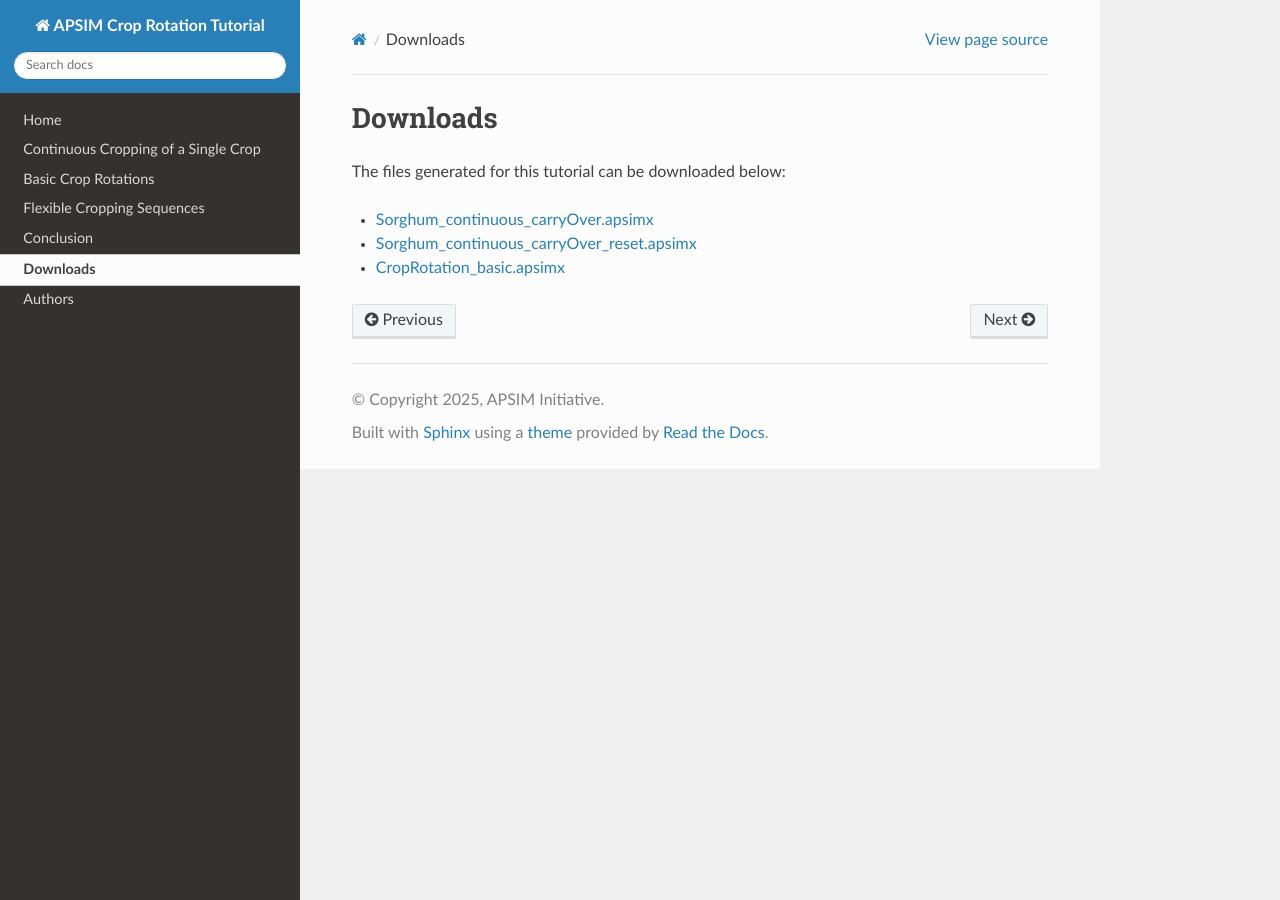
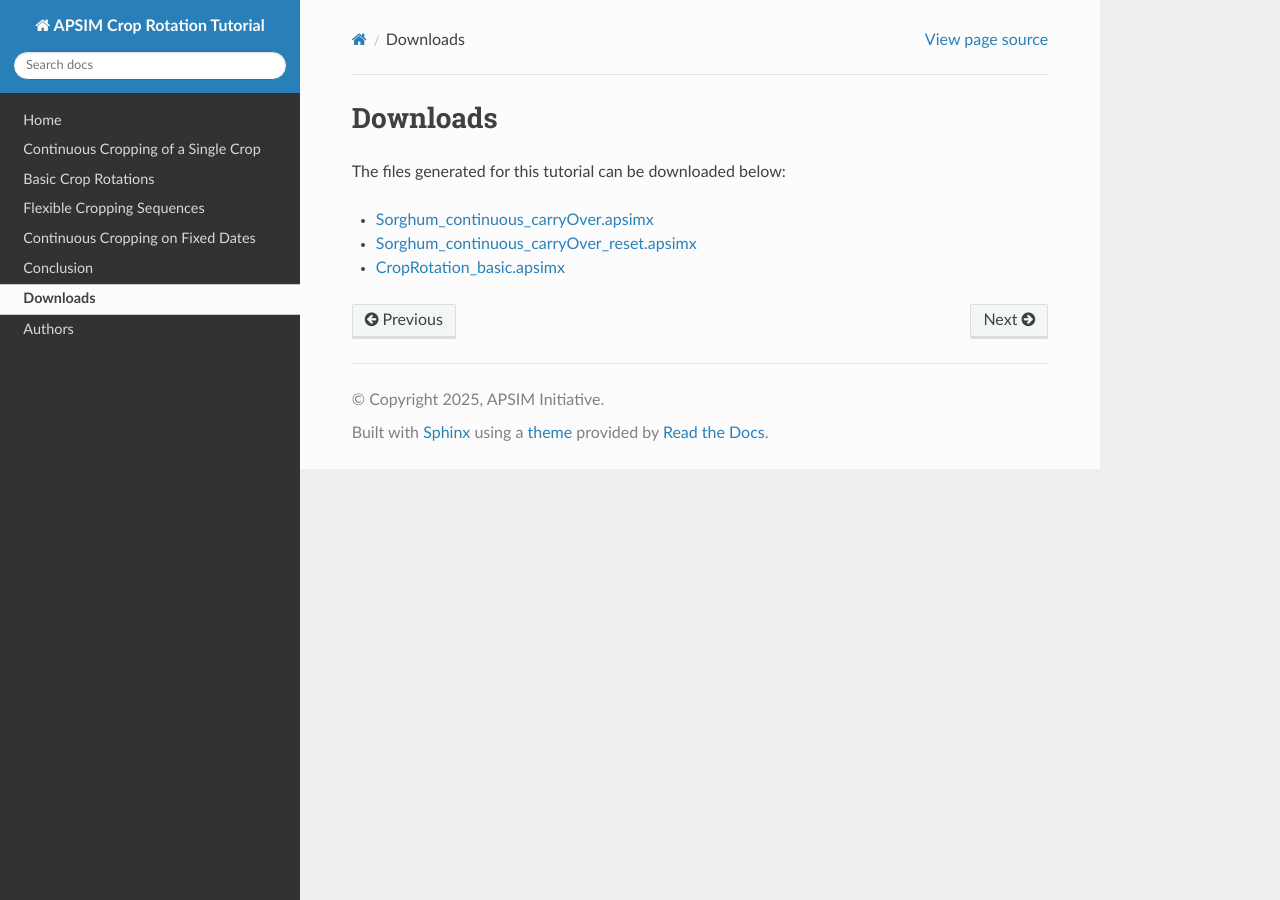
Before and after one commit to ugrewer/APSIM_RotationTraining, a Sphinx documentation site: the page built from docs/downloads.rst, in a window 1280 px wide. Built offline with Sphinx 7.4.7 and the Read the Docs theme 3.1.0, drawn with Linux system fonts in a browser that asks for light colours; pages that are not in the unit, such as notebooks, are missing from menus.

Commit message:
renamed toctree

```diff
--- a/docs/index.rst
+++ b/docs/index.rst
@@ -22,7 +22,7 @@ Contents
    continuous cropping of a single crop
    basic crop rotations
    flexible cropping sequences
-   crop sequences on fixed dates
+   continuous cropping on fixed dates
    conclusion
    downloads
    authors
```
